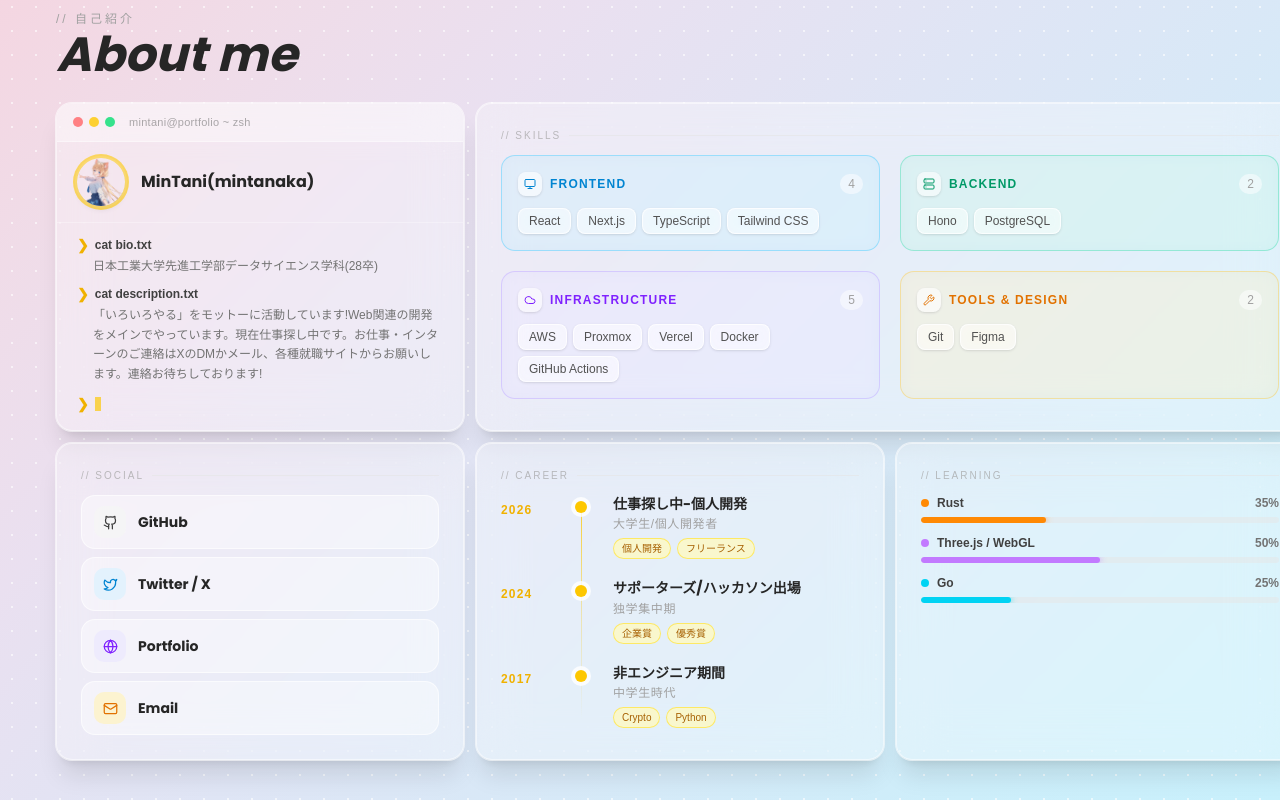
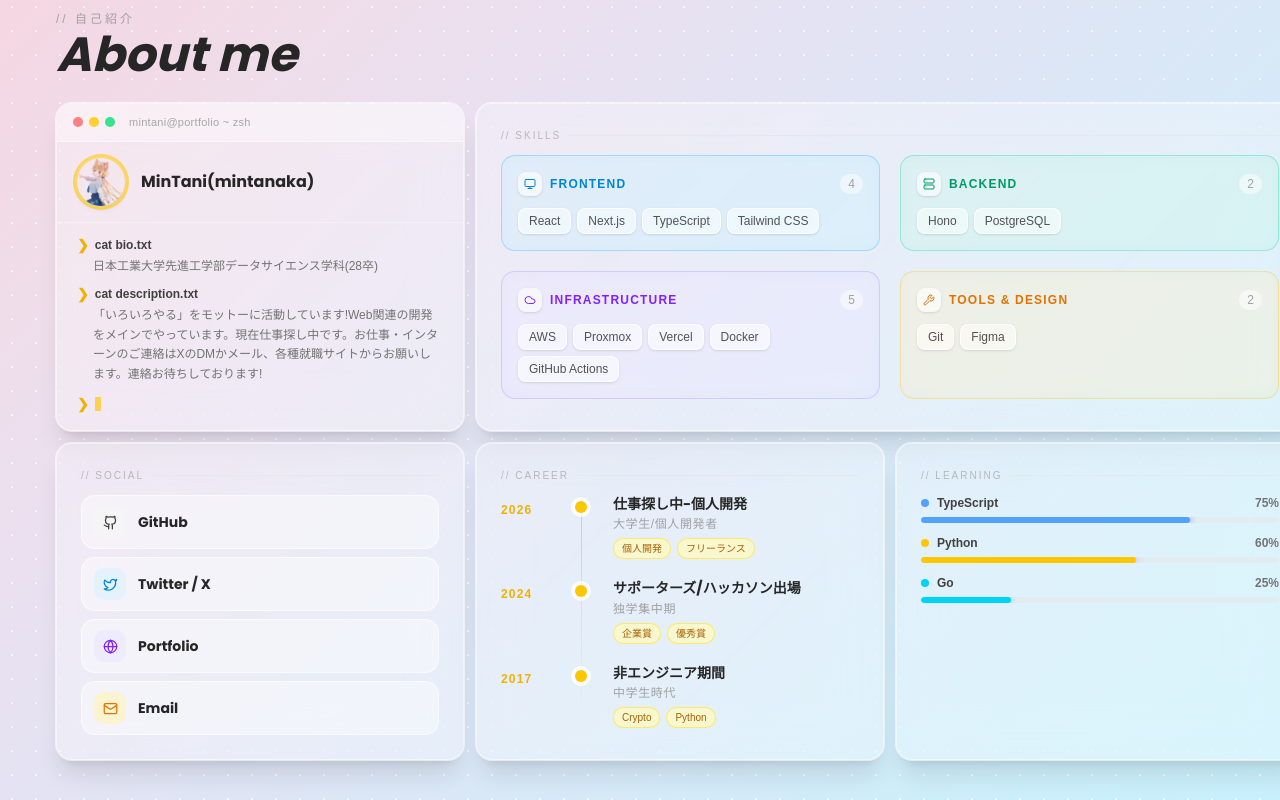
Before and after one commit to mintani/portfolio, a Next.js app: page / in a window 1280 px wide. Shown: the part 1173-1973 px from the top of the page. Built offline with nearby package versions, Linux system fonts and the light colour scheme; a web font is replaced by a local one.

Commit message:
feat: add learning skills data

```diff
--- a/src/data/about.ts
+++ b/src/data/about.ts
@@ -101,18 +101,18 @@ export type LearningItem = {
 
 export const LEARNING: LearningItem[] = [
   {
-    name: "Rust",
-    pct: 35,
-    color: "bg-orange-400",
-    glowColor: "rgba(251,146,60,0.5)",
-    phase: "基礎習得中",
+    name: "TypeScript",
+    pct: 75,
+    color: "bg-blue-400",
+    glowColor: "rgba(59,130,246,0.5)",
+    phase: "まあまあ",
   },
   {
-    name: "Three.js / WebGL",
-    pct: 50,
-    color: "bg-purple-400",
+    name: " Python",
+    pct: 60,
+    color: "bg-yellow-400",
     glowColor: "rgba(192,132,252,0.5)",
-    phase: "実践投入済み",
+    phase: "ちょっとしたものなら",
   },
   {
     name: "Go",
@@ -122,18 +122,18 @@ export const LEARNING: LearningItem[] = [
     phase: "入門フェーズ",
   },
   {
-    name: "AI / LLM API 連携",
+    name: "React",
     pct: 70,
-    color: "bg-emerald-400",
-    glowColor: "rgba(52,211,153,0.5)",
-    phase: "本番運用中",
+    color: "bg-blue-400",
+    glowColor: "rgba(59,130,246,0.5)",
+    phase: "使える",
   },
   {
-    name: "WebAssembly",
-    pct: 20,
-    color: "bg-pink-400",
-    glowColor: "rgba(244,114,182,0.5)",
-    phase: "調査中",
+    name: "Tailwind CSS",
+    pct: 85,
+    color: "bg-cyan-400",
+    glowColor: "rgba(34,211,238,0.5)",
+    phase: "得意",
   },
 ];
 
```
